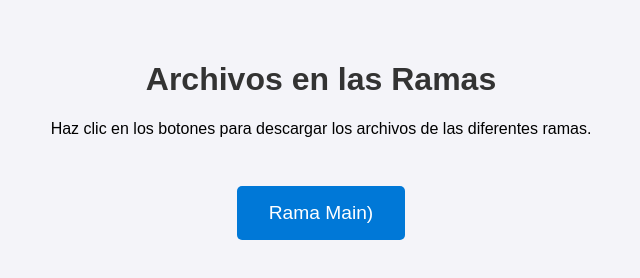
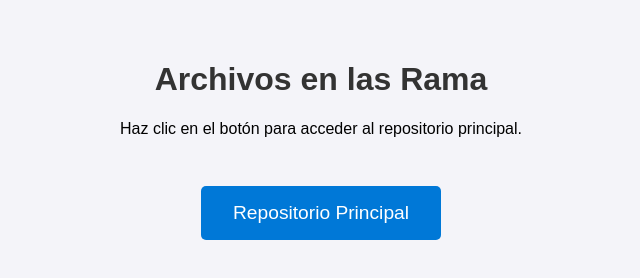
Before and after one commit to Pancri-esp/repo-animacion, a plain HTML site: page Index.html in a window 1280 px wide. Shown: the whole page, without its empty margins (319-959 px from the left). Drawn offline with Linux system fonts and the light colour scheme.

Commit message:
Update Index.html

```diff
--- a/Index.html
+++ b/Index.html
@@ -34,10 +34,10 @@
   </style>
 </head>
 <body>
-  <h1>Archivos en las Ramas</h1>
-  <p>Haz clic en los botones para descargar los archivos de las diferentes ramas.</p>
+  <h1>Archivos en las Rama</h1>
+  <p>Haz clic en el botón para acceder al repositorio principal.</p>
   <div class="buttons">
-    <a href="https://github.com/Pancri-esp/repo-animacion/tree/main" download>Rama Main)</a>
+    <a href="https://github.com/Pancri-esp/repo-animacion/tree/main" download>Repositorio Principal</a>
   </div>
 </body>
 </html>
```
